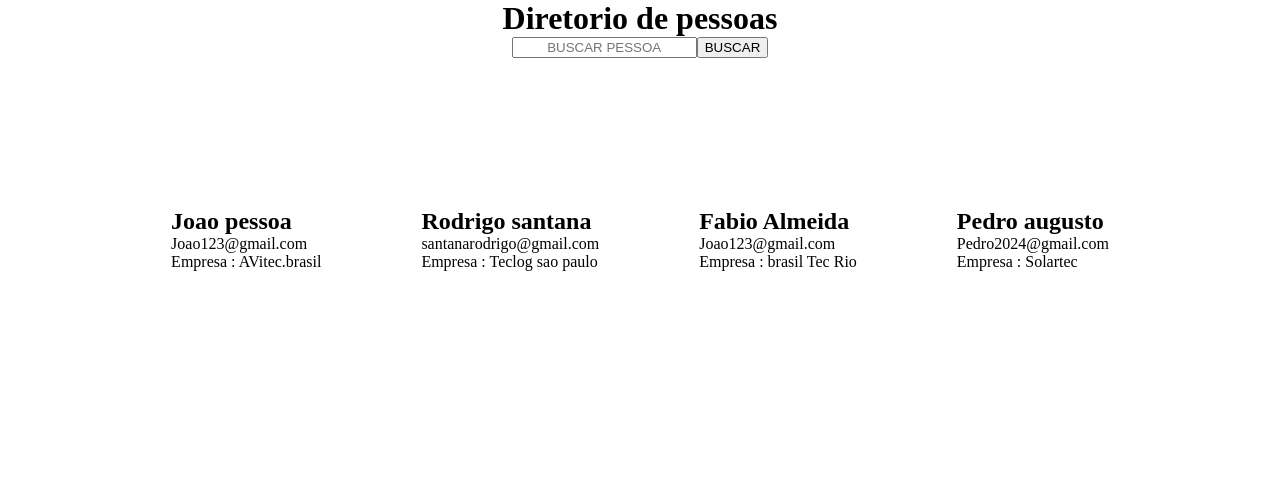
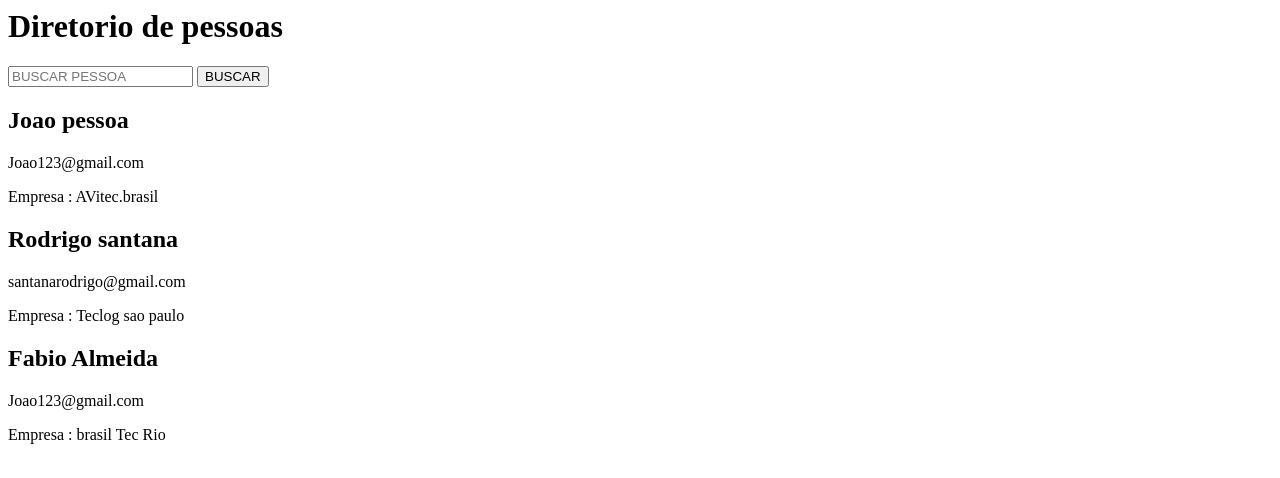
Before and after one commit to jhonietrader-beep/projeto-front-end, a plain HTML site: page versao 1/index.html in a window 1280 px wide. Drawn offline with Linux system fonts and the light colour scheme.

Commit message:
Organiza projeto e adiciona segunda versão

```diff
--- a/style.css
+++ /dev/null
@@ -1,29 +0,0 @@
-* {
-    margin: 0px;
-    text-decoration: none;
-    list-style: none;
-}
-header {
-    text-align: center;
-}
-input {
-    text-align: center;
-}
-button {
-
-}
-article {
-    display: block;
-    margin: 50px;
-}
-.buscador {
-    display: flex;
-    align-items: center;
-    justify-content: center;
-}
-.painel {
-    margin-top: 100px;
-    display: flex;
-    justify-content: center;
-    align-items: center;
-}
--- a/index.html
+++ b/versao 1/index.html
@@ -2,22 +2,18 @@
 <head>
     <meta charset="UTF-8">
     <meta name="viewport" content="width=device-width, initial-scale=1.0">
-    <link rel="stylesheet" href="./style.css">
     <title>Document</title>
 </head>
 <body>
-
     <header>
        <h1>Diretorio de pessoas </h1>
     </header>
 
-  <div class="buscador">
+
     <input type="text" placeholder="BUSCAR PESSOA">
     <button>BUSCAR</button>
-  </div>
 
     <main>
-        <div class="painel">
     <article>
          <h2>Joao pessoa</h2>
          <p>Joao123@gmail.com</p>
@@ -33,14 +29,6 @@
          <p>Joao123@gmail.com</p>
          <p>Empresa : brasil Tec Rio </p>
    </article>
-   <article>
-        <h2>Pedro augusto</h2>
-        <p>Pedro2024@gmail.com</p>
-        <p>Empresa  : Solartec</p>
-   </article>
-   </div>
    </main>
-
-   <script src="./script.js"></script>
 </body>
 </html>
```
Also changed, not shown: versao 2/index.html (+1 -1 lines), script.js (deleted), 2 other files.
